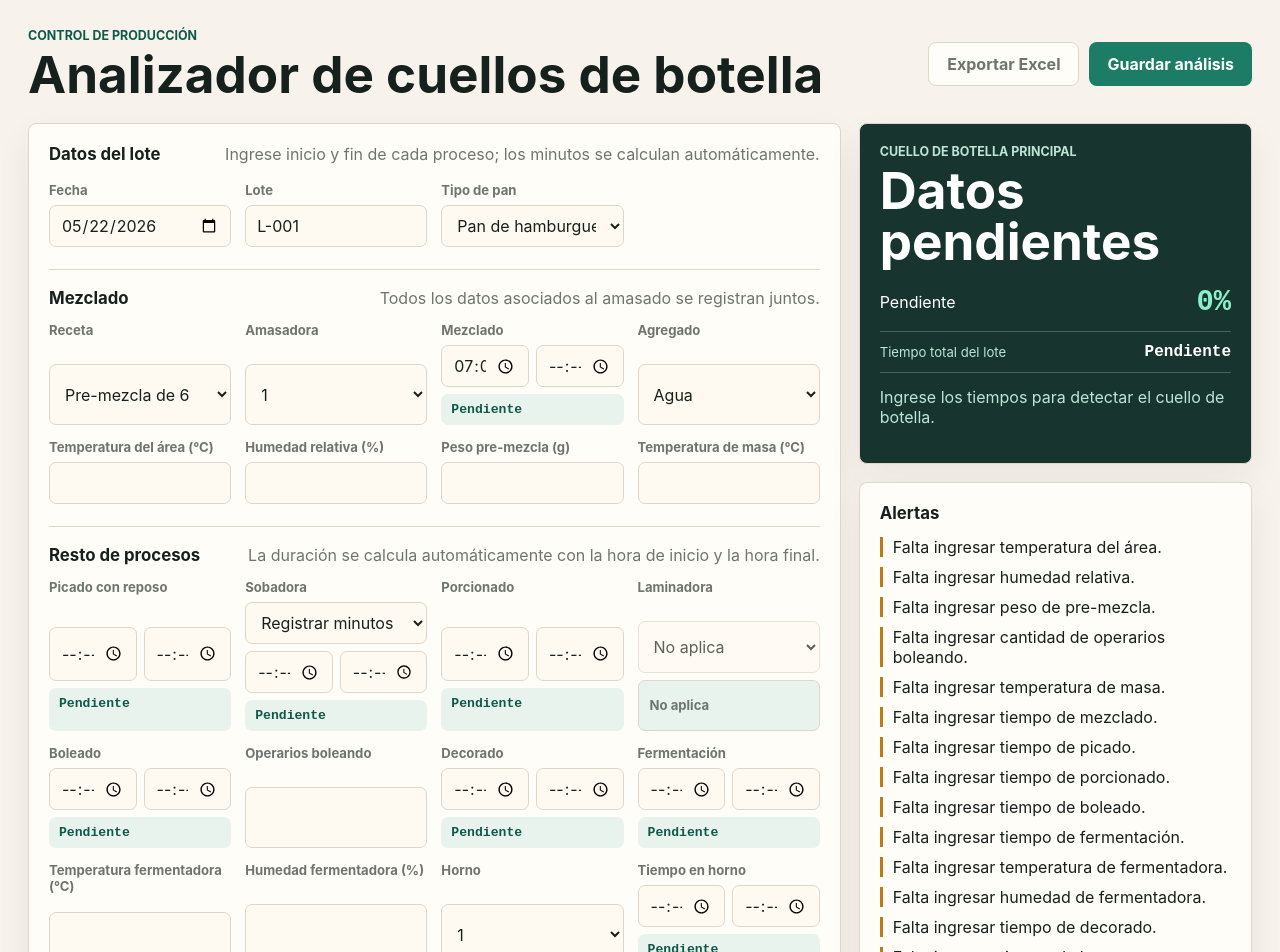
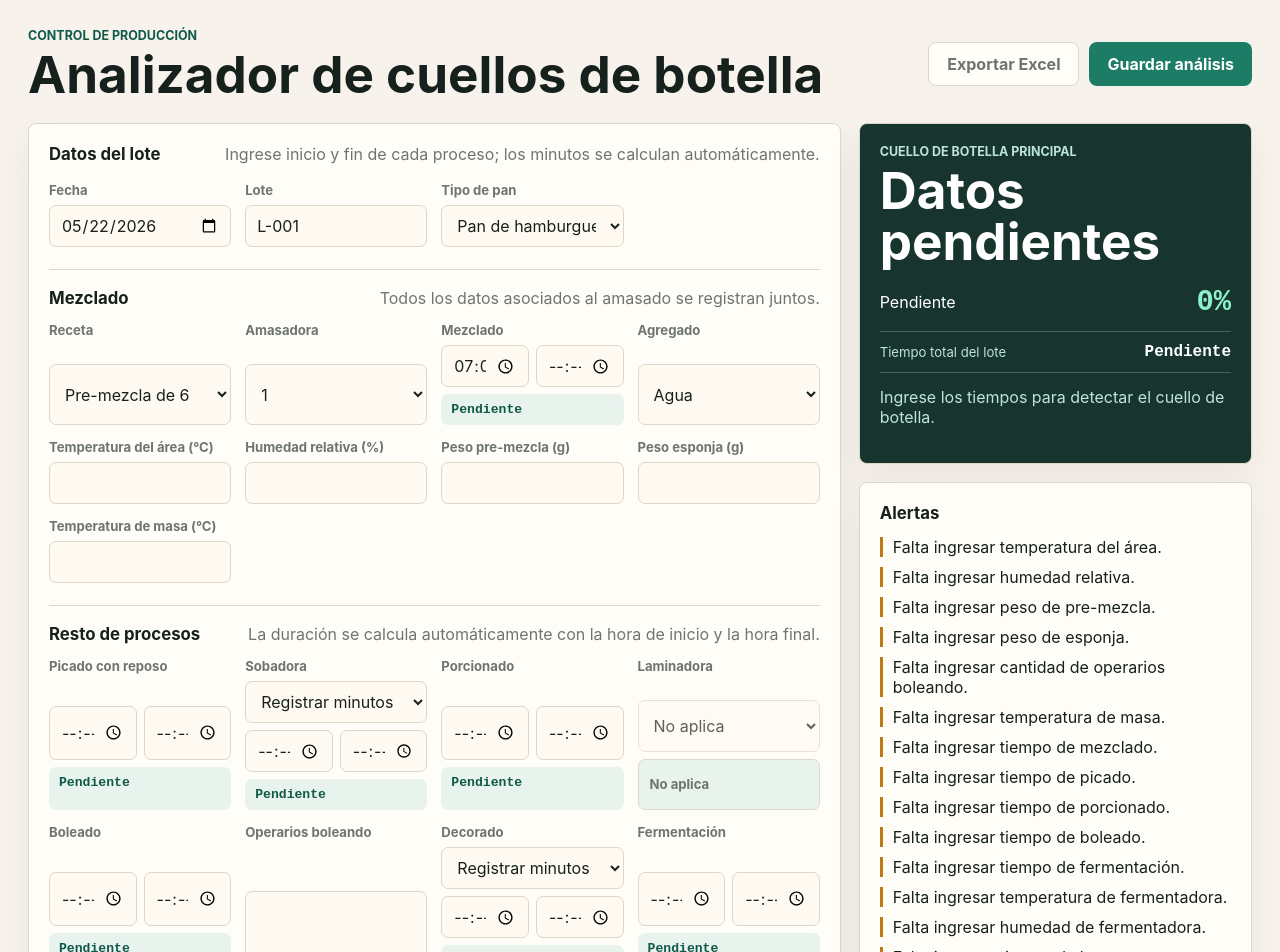
Before and after one commit to luismarcanoc/proyecto_daniela, a Next.js app: page / in a window 1280 px wide. Shown: the top 952 px of the page. Built offline with nearby package versions, Linux system fonts and the light colour scheme.

Commit message:
panpanpan

```diff
--- a/src/components/process-analyzer.tsx
+++ b/src/components/process-analyzer.tsx
@@ -162,6 +162,7 @@ function exportExcel(history: SavedAnalysis[]) {
     "Temperatura área",
     "Humedad relativa",
     "Peso pre-mezcla",
+    "Peso esponja",
     "Operarios boleando",
     "Temperatura masa",
     "Inicio picado",
@@ -222,6 +223,7 @@ function exportExcel(history: SavedAnalysis[]) {
     item.input.temperaturaArea,
     item.input.humedadRelativa,
     item.input.pesoPremezcla,
+    item.input.pesoEsponja,
     item.input.operariosBoleado,
     item.input.temperaturaMasa,
     item.input.horaInicioPicado,
@@ -241,7 +243,7 @@ function exportExcel(history: SavedAnalysis[]) {
     item.input.tiempoBoleado,
     item.input.horaInicioDecorado,
     item.input.horaFinDecorado,
-    item.input.tiempoDecorado,
+    item.input.tiempoDecorado === "no_aplica" ? "No aplica" : item.input.tiempoDecorado,
     item.input.horaInicioFermentacion,
     item.input.horaFinFermentacion,
     item.input.tiempoFermentacion,
@@ -316,6 +318,7 @@ function NumberInput({
   max = 1000,
   integer = false,
   disabled = false,
+  step,
 }: {
   value: NumberField;
   onChange: (value: NumberField) => void;
@@ -323,13 +326,15 @@ function NumberInput({
   max?: number | null;
   integer?: boolean;
   disabled?: boolean;
+  step?: number | "any";
 }) {
   return (
     <input
       type="number"
       min={min}
       max={max ?? undefined}
-      step={integer ? 1 : "any"}
+      step={integer ? 1 : (step ?? "any")}
+      inputMode={integer ? "numeric" : "decimal"}
       disabled={disabled}
       value={value ?? ""}
       onChange={(event) => {
@@ -798,6 +803,9 @@ export function ProcessAnalyzer() {
             <Field label="Peso pre-mezcla (g)">
               <NumberInput max={null} value={input.pesoPremezcla} onChange={(value) => update("pesoPremezcla", value)} />
             </Field>
+            <Field label="Peso esponja (g)">
+              <NumberInput max={null} value={input.pesoEsponja} onChange={(value) => update("pesoEsponja", value)} />
+            </Field>
             <Field label="Temperatura de masa (°C)">
               <NumberInput value={input.temperaturaMasa} onChange={(value) => update("temperaturaMasa", value)} />
             </Field>
@@ -860,10 +868,11 @@ export function ProcessAnalyzer() {
               <NumberInput integer value={input.operariosBoleado} onChange={(value) => update("operariosBoleado", value)} />
             </Field>
             <Field label="Decorado">
-              <TimeRangeInput
+              <OptionalTimeInput
                 start={input.horaInicioDecorado}
                 end={input.horaFinDecorado}
                 value={input.tiempoDecorado}
+                onModeChange={(value) => updateOptionalProcessMode("tiempoDecorado", "horaInicioDecorado", "horaFinDecorado", value)}
                 onStartChange={(value) => updateProcessTime("tiempoDecorado", "horaInicioDecorado", "horaFinDecorado", "start", value)}
                 onEndChange={(value) => updateProcessTime("tiempoDecorado", "horaInicioDecorado", "horaFinDecorado", "end", value)}
               />
@@ -1226,6 +1235,7 @@ export function ProcessAnalyzer() {
                       <span>Kg perdidos</span>
                       <NumberInput
                         max={null}
+                        step={0.01}
                         disabled={!wasteLotIsComplete || !wasteLot?.wasteReasons.includes(key as WasteReasonKey)}
                         value={wasteLot?.wasteKg[key as WasteReasonKey] ?? null}
                         onChange={(value) => updateWasteKg(key as WasteReasonKey, value)}
--- a/src/lib/process-analysis.ts
+++ b/src/lib/process-analysis.ts
@@ -35,6 +35,7 @@ export type ProcessInput = {
   horaFinAmasado: string;
   receta: RecipeKey;
   pesoPremezcla: NumberField;
+  pesoEsponja: NumberField;
   tiempoMezclado: NumberField;
   agregado: WaterMode;
   temperaturaMasa: NumberField;
@@ -60,7 +61,7 @@ export type ProcessInput = {
   humedadFermentadora: NumberField;
   horaInicioDecorado: string;
   horaFinDecorado: string;
-  tiempoDecorado: NumberField;
+  tiempoDecorado: OptionalProcessTime;
   horaInicioHorno: string;
   horaFinHorno: string;
   tiempoHorno: NumberField;
@@ -420,6 +421,7 @@ function missingAlerts(input: ProcessInput, alerts: string[]) {
     ["temperaturaArea", "temperatura del área"],
     ["humedadRelativa", "humedad relativa"],
     ["pesoPremezcla", "peso de pre-mezcla"],
+    ["pesoEsponja", "peso de esponja"],
     ["operariosBoleado", "cantidad de operarios boleando"],
     ["temperaturaMasa", "temperatura de masa"],
     ["tiempoMezclado", "tiempo de mezclado"],
@@ -429,7 +431,6 @@ function missingAlerts(input: ProcessInput, alerts: string[]) {
     ["tiempoFermentacion", "tiempo de fermentación"],
     ["temperaturaFermentadora", "temperatura de fermentadora"],
     ["humedadFermentadora", "humedad de fermentadora"],
-    ["tiempoDecorado", "tiempo de decorado"],
     ["tiempoHorno", "tiempo de horno"],
     ["temperaturaHorno", "temperatura de horno"],
     ["tiempoTraslado", "tiempo de traslado"],
@@ -443,6 +444,9 @@ function missingAlerts(input: ProcessInput, alerts: string[]) {
   }
   if (input.tiempoSobadora === null) {
     pushUnique(alerts, "Indique el tiempo de sobadora o seleccione No aplica.");
+  }
+  if (input.tiempoDecorado === null) {
+    pushUnique(alerts, "Indique el tiempo de decorado o seleccione No aplica.");
   }
 }
 
@@ -637,12 +641,13 @@ export function analyzeProcess(input: ProcessInput): AnalysisResult {
     if (item.id === "traslado") pushUnique(suggestions, "Coordine el traslado al salir del horno para no superar 5 min hacia empaquetado.");
   });
 
-  if (isNumber(input.operariosBoleado) && input.operariosBoleado < 8) {
-    pushUnique(alerts, "El boleado tiene menos de 8 operarios reportados.");
-    pushUnique(suggestions, "Use entre 8 y 10 operarios en boleado cuando el lote llegue a formado.");
+  const operatorRange = input.producto === "mini_40" ? { min: 10, max: 12 } : { min: 8, max: 10 };
+  if (isNumber(input.operariosBoleado) && input.operariosBoleado < operatorRange.min) {
+    pushUnique(alerts, `El boleado de ${productName} requiere entre ${operatorRange.min} y ${operatorRange.max} operarios.`);
+    pushUnique(suggestions, "Agregue más operarios al mesón de boleado cuando el lote llegue a formado.");
   }
-  if (isNumber(input.operariosBoleado) && input.operariosBoleado > 10) {
-    pushUnique(alerts, "El boleado tiene más de 10 operarios reportados.");
+  if (isNumber(input.operariosBoleado) && input.operariosBoleado > operatorRange.max) {
+    pushUnique(alerts, `El boleado de ${productName} supera el máximo de ${operatorRange.max} operarios.`);
     pushUnique(suggestions, "Si boleado ya está dentro de tiempo, mueva el excedente hacia porcionado o traslado.");
   }
   if (input.agregado === "hielo" && isNumber(input.temperaturaMasa) && input.temperaturaMasa < 28) {
@@ -687,7 +692,7 @@ function lotParts(stages: StageResult[]) {
     stageValue(stages, "porcionado"),
     stageValue(stages, "laminadora", true),
     stageValue(stages, "boleado"),
-    stageValue(stages, "decorado"),
+    stageValue(stages, "decorado", true),
   ];
   const oven = stageValue(stages, "horno");
   const transfer = stageValue(stages, "traslado");
@@ -919,6 +924,7 @@ export function defaultInput(): ProcessInput {
     horaFinAmasado: "",
     receta: "premezcla_6",
     pesoPremezcla: null,
+    pesoEsponja: null,
     tiempoMezclado: null,
     agregado: "agua",
     temperaturaMasa: null,
@@ -987,7 +993,7 @@ export function normalizeInput(input: Partial<ProcessInput>): ProcessInput {
       normalized.horaFinFermentacion,
       normalized.tiempoFermentacion,
     ),
-    tiempoDecorado: calculatedValue(normalized.horaInicioDecorado, normalized.horaFinDecorado, normalized.tiempoDecorado),
+    tiempoDecorado: optionalCalculatedValue(normalized.horaInicioDecorado, normalized.horaFinDecorado, normalized.tiempoDecorado),
     tiempoHorno: calculatedValue(normalized.horaInicioHorno, normalized.horaFinHorno, normalized.tiempoHorno),
     tiempoTraslado: calculatedValue(normalized.horaInicioTraslado, normalized.horaFinTraslado, normalized.tiempoTraslado),
   };
@@ -998,6 +1004,7 @@ export function isProcessComplete(input: ProcessInput) {
     input.temperaturaArea,
     input.humedadRelativa,
     input.pesoPremezcla,
+    input.pesoEsponja,
     input.operariosBoleado,
     input.temperaturaMasa,
     input.tiempoMezclado,
@@ -1007,7 +1014,6 @@ export function isProcessComplete(input: ProcessInput) {
     input.tiempoFermentacion,
     input.temperaturaFermentadora,
     input.humedadFermentadora,
-    input.tiempoDecorado,
     input.tiempoHorno,
     input.temperaturaHorno,
     input.tiempoTraslado,
@@ -1019,6 +1025,7 @@ export function isProcessComplete(input: ProcessInput) {
     input.horaInicioAmasado.trim() !== "" &&
     requiredNumbers.every(isNumber) &&
     input.tiempoSobadora !== null &&
+    input.tiempoDecorado !== null &&
     (!laminadoraAplica(input.producto) || input.tiempoLaminadora !== null)
   );
 }
```
Also changed, not shown: 1 other file (tests, documents, lock files or other folders).
